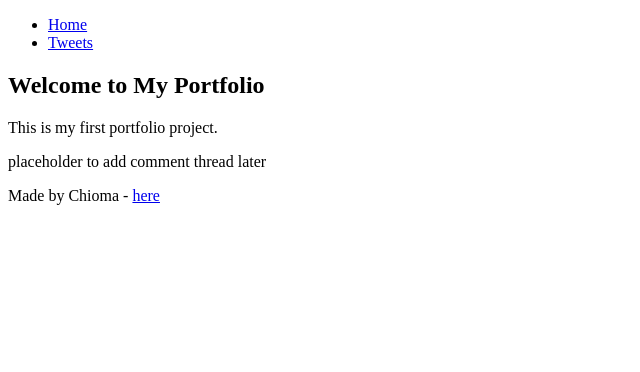
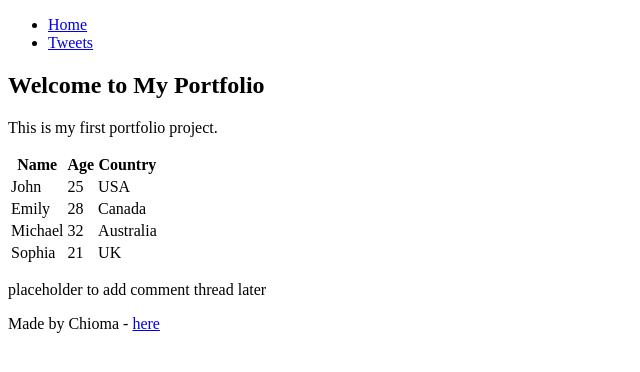
Before and after one commit to okunborabigail-bit/My_First_Portfolio, a plain HTML site: page html_basic/index.html in a window 1280 px wide. Shown: the whole page, without its empty margins (0-640 px from the left). Drawn offline with Linux system fonts and the light colour scheme.

Commit message:
Added learners table to index.html

```diff
--- a/html_basic/index.html
+++ b/html_basic/index.html
@@ -15,7 +15,39 @@
         <article>
             <h1>Welcome to My Portfolio</h1>
             <p>This is my first portfolio project.</p>
-        </article>
+        </article></article>
+        <table>
+    <thead>
+        <tr>
+            <th>Name</th>
+            <th>Age</th>
+            <th>Country</th>
+        </tr>
+    </thead>
+    <tbody>
+        <tr>
+            <td>John</td>
+            <td>25</td>
+            <td>USA</td>
+        </tr>
+        <tr>
+            <td>Emily</td>
+            <td>28</td>
+            <td>Canada</td>
+        </tr>
+        <tr>
+            <td>Michael</td>
+            <td>32</td>
+            <td>Australia</td>
+        </tr>
+        <tr>
+            <td>Sophia</td>
+            <td>21</td>
+            <td>UK</td>
+        </tr>
+    </tbody>
+</table>
+</article>
         <aside>
             <p>placeholder to add comment thread later</p>
         </aside>
```
